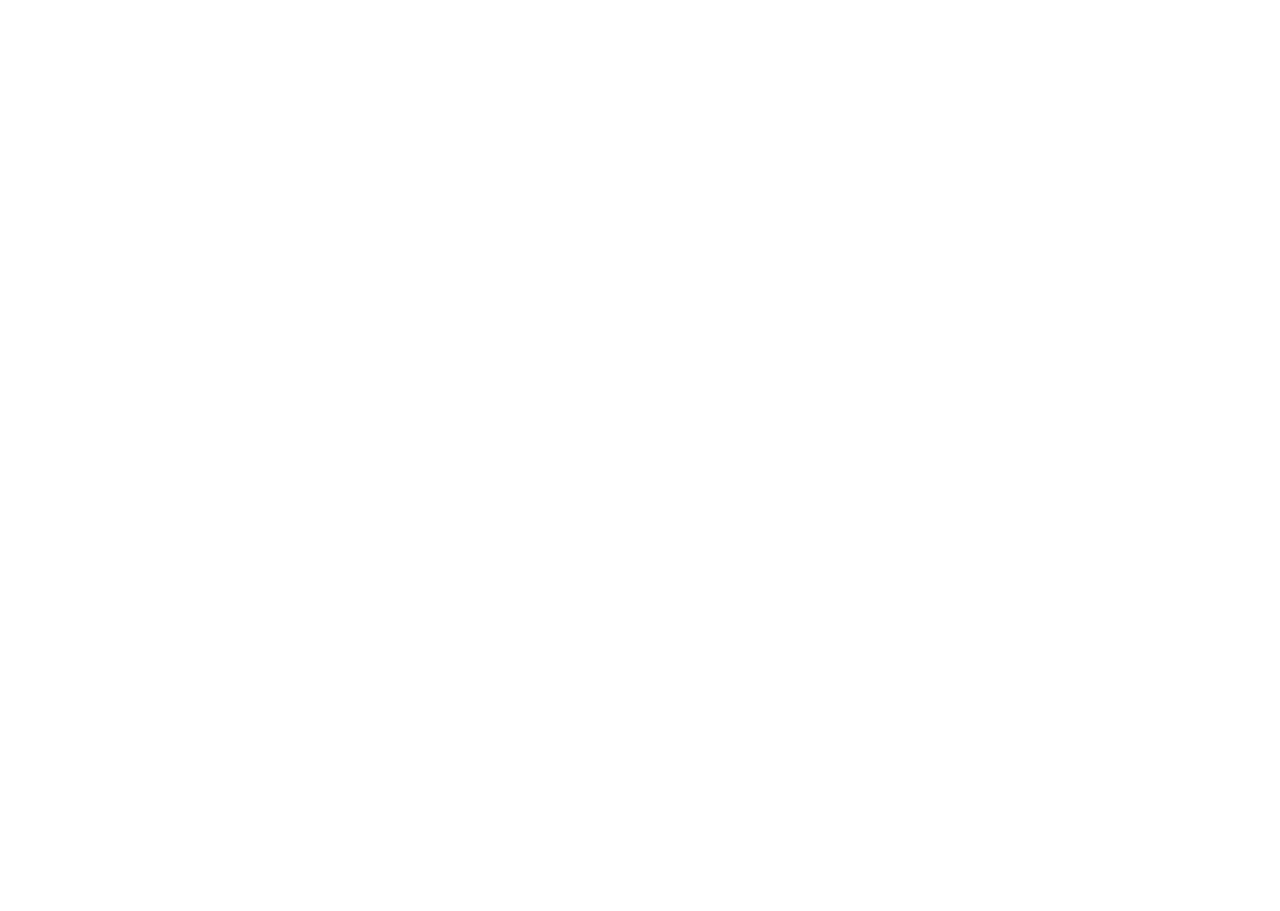
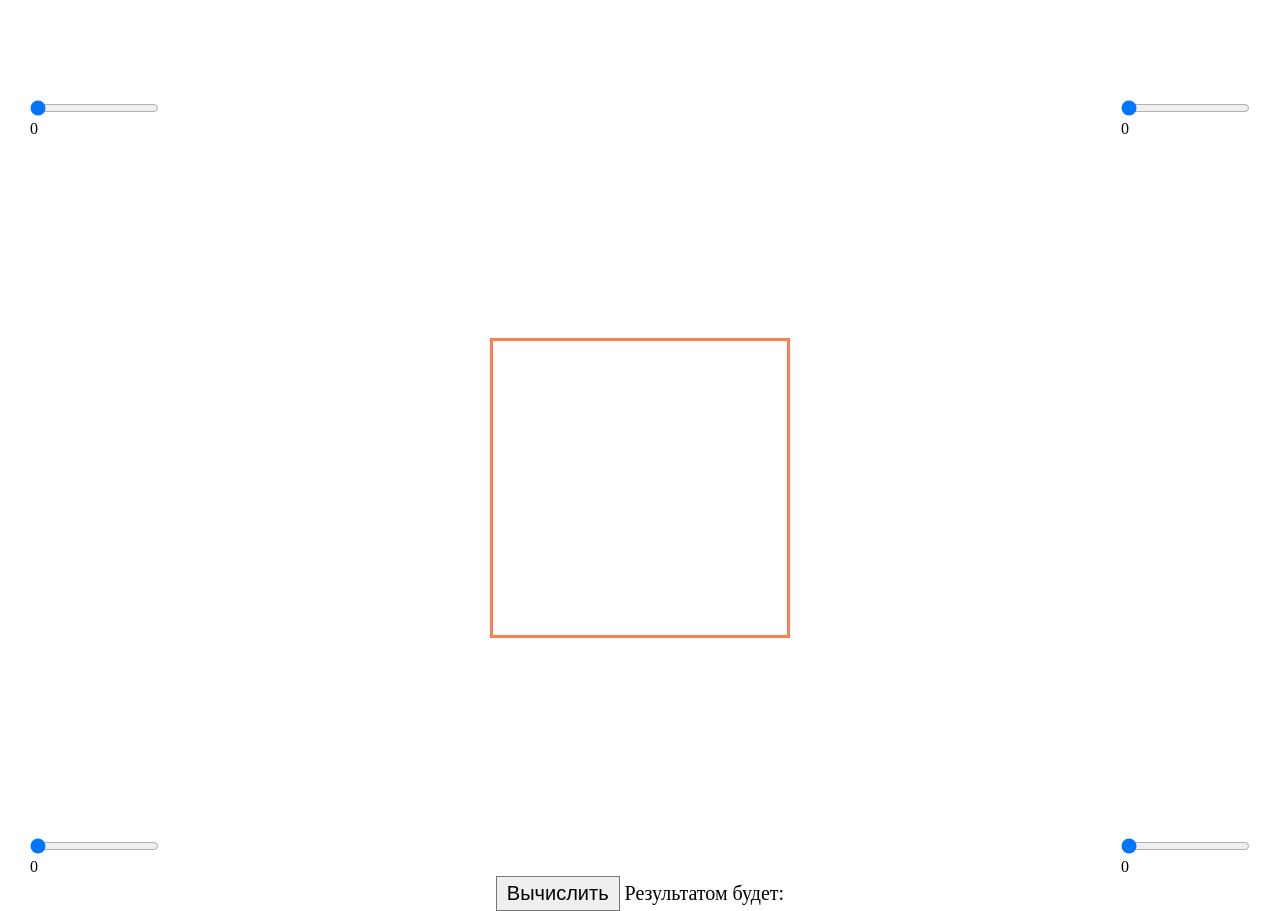
Before and after one commit to Tolikg63/Css-generator, a plain HTML site: page index.html in a window 1280 px wide. Before the commit the page ends 800 px from the top, so only its background shows below. Drawn offline with Linux system fonts and the light colour scheme.

Commit message:
Starting js

```diff
--- a/css/style.css
+++ b/css/style.css
@@ -3,3 +3,43 @@
    padding: 0;
    box-sizing: border-box;
 }
+
+.container {
+   max-width: 1220px;
+   margin: 0 auto;
+   margin-top: 100px;
+}
+
+.wrapper-top {
+   display: flex;
+   justify-content: space-between;
+}
+
+.wrapper-middle {
+   display: flex;
+   justify-content: center;
+   align-items: center;
+}
+
+.block {
+   width: 300px;
+   height: 300px;
+   border: 3px solid coral;
+   margin: 200px 0;
+}
+
+.wrapper-bottom {
+   display: flex;
+   justify-content: space-between;
+}
+
+.results {
+   text-align: center;
+   font-size: 20px;
+}
+
+button {
+   font-size: 20px;
+   border: 1px solid #7a7676;
+   padding: 5px 10px;
+}
--- a/index.html
+++ b/index.html
@@ -7,8 +7,37 @@
    <link rel="stylesheet" href="css/style.css">
 </head>
 <body>
+   <div class="container">
+      <div class="wrapper-top">
+         <div class="top-left-range">
+            <input type="range" id="tlr" min="0" max="100" value="0">
+            <div class="result-tlr">0</div>
+         </div>
+         <div class="top-right-range">
+            <input type="range" id="trr" min="0" max="100" value="0">
+            <div class="result-trr">0</div>
+         </div>
+      </div>
+      <div class="wrapper-middle">
+         <div class="block"></div>
+      </div>
+      <div class="wrapper-bottom">
+         <div class="bottom-left-range">
+            <input type="range" id="blr" min="0" max="100" value="0">
+            <div class="result-blr">0</div>
+         </div>
+         <div class="bottom-right-range">
+            <input type="range" id="brr" min="0" max="100" value="0">
+            <div class="result-brr">0</div>
+         </div>
+      </div>
+      <div class="results">
+         <button>Вычислить</button>
+         <span>Результатом будет:</span>
+         <span class="result"></span>
+      </div>
 
-
+   </div>
    <script src="js/main.js"></script>
 </body>
 </html>
```
